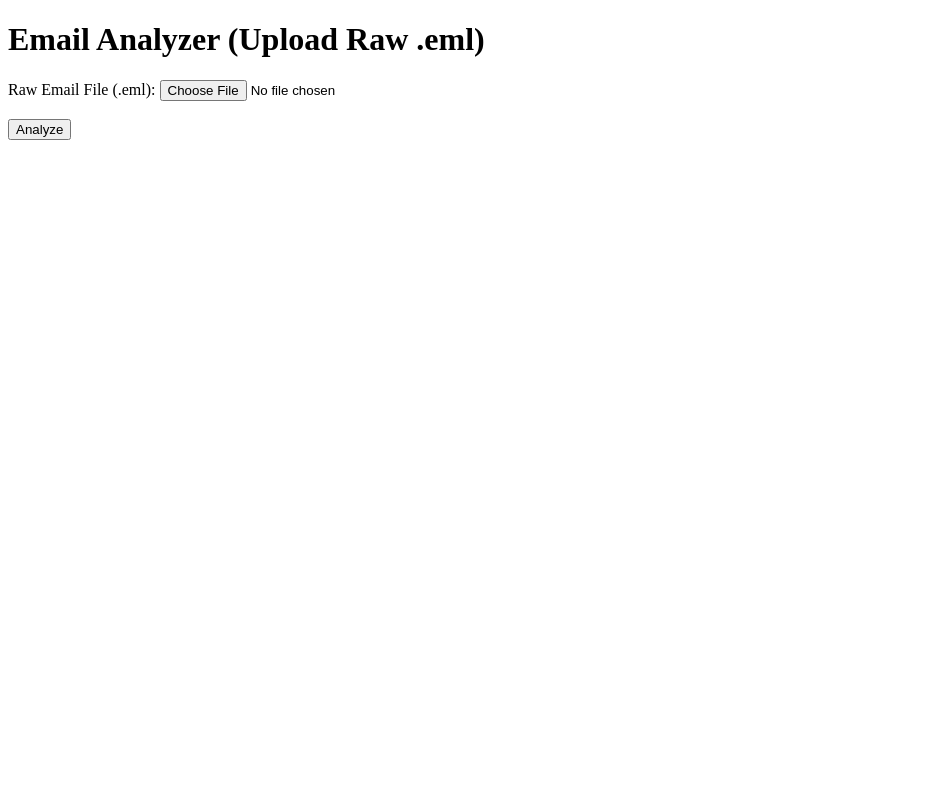
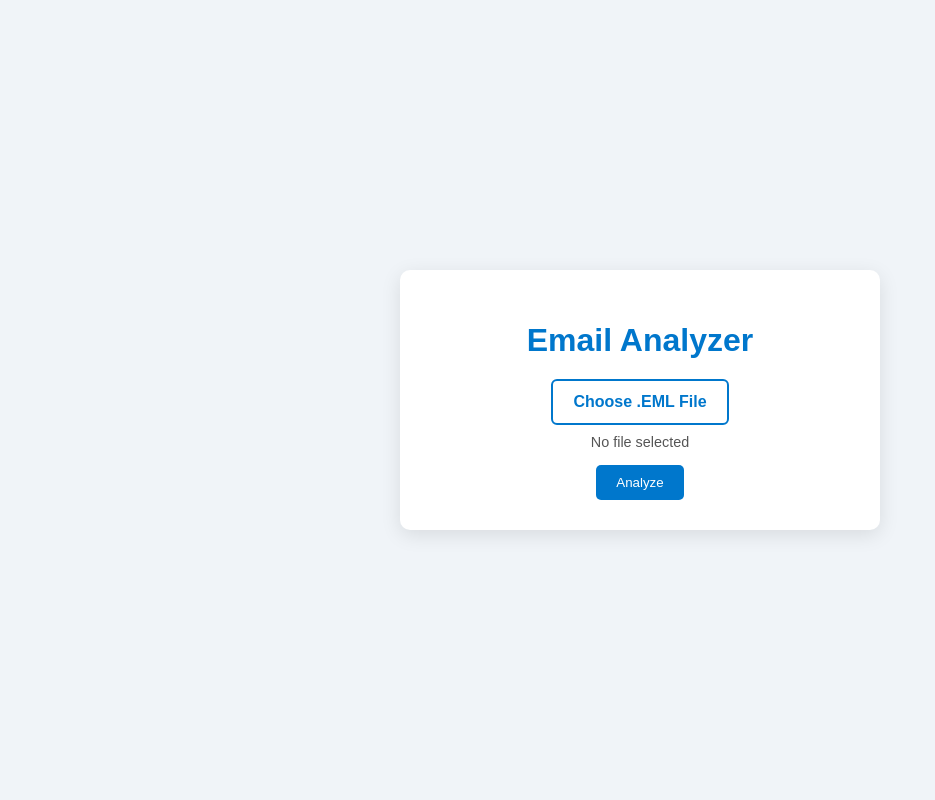
Before and after one commit to Naila55/hobbylearner, a Flask app: page / in a window 1280 px wide. Shown: the whole page, without its empty margins (0-935 px from the left). Run offline with Flask 3, Linux system fonts and the light colour scheme.

Commit message:
Update index.html

```diff
--- a/templates/index.html
+++ b/templates/index.html
@@ -1,24 +1,128 @@
 <!DOCTYPE html>
-<html>
+<html lang="en">
 <head>
+    <meta charset="UTF-8">
     <title>Email Analyzer</title>
+    <style>
+        body {
+            background: #f0f4f8;
+            font-family: Arial, sans-serif;
+            display: flex;
+            align-items: center;
+            justify-content: center;
+            height: 100vh;
+            margin: 0;
+        }
+
+        .container {
+            background-color: #ffffff;
+            padding: 30px 40px;
+            border-radius: 10px;
+            box-shadow: 0 5px 20px rgba(0, 0, 0, 0.1);
+            text-align: center;
+            width: 400px;
+        }
+
+        h1 {
+            color: #0077cc;
+            margin-bottom: 20px;
+        }
+input[type="file"] {
+    opacity: 0;                /* Hide the actual file input */
+    position: absolute;
+    left: 0;
+    top: 0;
+    width: 100%;
+    height: 100%;
+    cursor: pointer;
+}
+
+.custom-file-upload {
+    position: relative;
+    display: inline-block;
+    padding: 12px 20px;
+    background-color: white;         /* ✅ Remove the blue background */
+    color: #0077cc;
+    border: 2px solid #0077cc;       /* ✅ Keep the styled box */
+    border-radius: 6px;
+    font-weight: bold;
+    cursor: pointer;
+    overflow: hidden;
+    text-align: center;
+}
+
+        .file-name {
+            font-size: 0.9em;
+            color: #555;
+            margin-top: 5px;
+        }
+
+        input[type="submit"] {
+            margin-top: 15px;
+            background-color: #0077cc;
+            color: white;
+            padding: 10px 20px;
+            border: none;
+            border-radius: 5px;
+            cursor: pointer;
+        }
+
+        input[type="submit"]:hover {
+            background-color: #005fa3;
+        }
+
+        .result {
+            margin-top: 30px;
+            text-align: left;
+        }
+
+        .result p {
+            margin: 8px 0;
+        }
+
+        .result strong {
+            color: #333;
+        }
+    </style>
 </head>
 <body>
-    <h1>Email Analyzer (Upload Raw .eml)</h1>
-    <form method="post" enctype="multipart/form-data">
-        <label>Raw Email File (.eml):</label>
-        <input type="file" name="raw_file" required><br><br>
-        <button type="submit">Analyze</button>
-    </form>
+    <div class="container">
+        <h1>Email Analyzer</h1>
+        <form method="POST" enctype="multipart/form-data">
+            <label class="custom-file-upload">
+                Choose .EML File
+                <input type="file" name="raw_file" id="fileInput" required />
+            </label>
+            <div class="file-name" id="fileName">
+        {% if filename %}
+            {{ filename }}
+        {% else %}
+            No file selected
+        {% endif %}
+    </div>
+    <input type="submit" value="Analyze" />
+        </form>
 
-    {% if result %}
-    <h2>Result:</h2>
-    <p><strong>Decision:</strong> {{ result.decision }}</p>
-    <p>SPF: {{ result.spf }}</p>
-    <p>DKIM: {{ result.dkim }}</p>
-    <p>DMARC: {{ result.dmarc }}</p>
-    <p>From: {{ result.from }}</p>
-    <p>Reply-To: {{ result.reply_to }}</p>
-    {% endif %}
+        {% if result %}
+        <div class="result">
+            <h3>Result:</h3>
+            <p><strong>Decision:</strong> {{ result['decision'] }}</p>
+            <p><strong>SPF:</strong> {{ result['spf'] }}</p>
+            <p><strong>DKIM:</strong> {{ result['dkim'] }}</p>
+            <p><strong>DMARC:</strong> {{ result['dmarc'] }}</p>
+            <p><strong>From:</strong> {{ result['from'] }}</p>
+            <p><strong>Reply-To:</strong> {{ result['reply_to'] }}</p>
+        </div>
+        {% endif %}
+    </div>
+
+    <script>
+        const fileInput = document.getElementById('fileInput');
+        const fileName = document.getElementById('fileName');
+
+        fileInput.addEventListener('change', function () {
+            fileName.textContent = this.files.length > 0 ? this.files[0].name : "";
+        });
+    </script>
 </body>
 </html>
```
